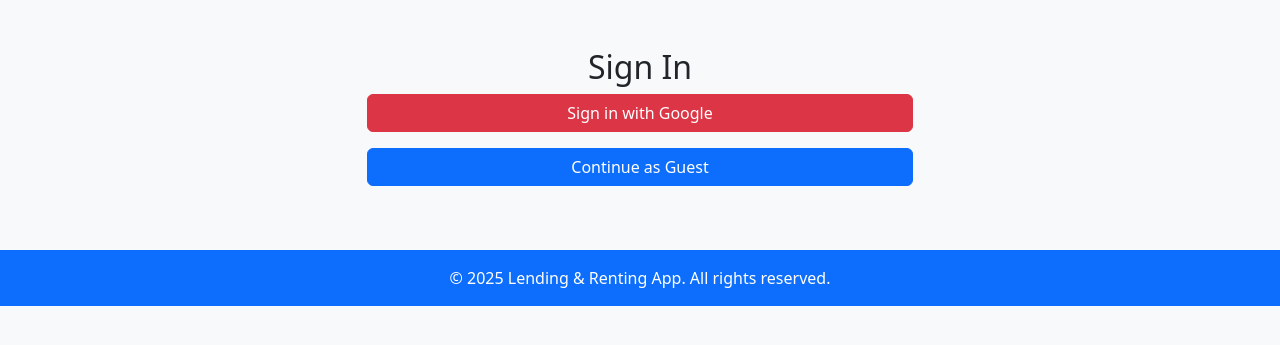
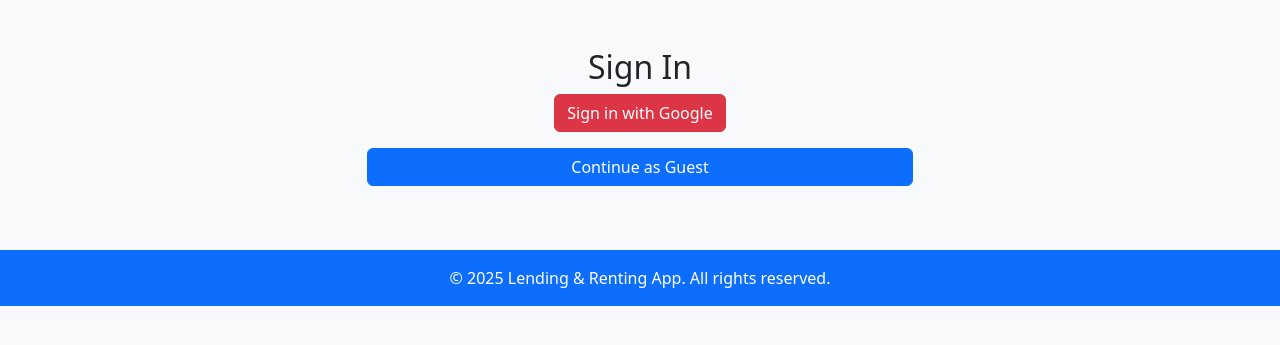
Before and after one commit to shreeja-tangutur/CLArity, a Django app: page /accounts/login/ in a window 1280 px wide. Shown: the part 56-401 px from the top of the page. Run offline with Django 5.2, Linux system fonts and the light colour scheme; some libraries are stand-ins or nearby versions.

Commit message:
update login.html

```diff
--- a/claproject/templates/account/login.html
+++ b/claproject/templates/account/login.html
@@ -24,10 +24,12 @@
         <div class="container mt-5">
             <h2 class="text-center">Sign In</h2>
             <div class="d-flex justify-content-center">
-                <!-- Google Sign-In Button -->
-                <a href="{% url 'google_login' %}" class="btn btn-danger btn-block w-50 mb-3">
-                    <i class="fab fa-google"></i> Sign in with Google
-                </a>
+              <form method="POST" action="{% url 'google_login' %}" class="d-flex justify-content-center w-50 mb-3">
+                {% csrf_token %}
+                <button type="submit" class="btn btn-danger shadow-none">
+                    Sign in with Google
+                </button>
+              </form>
             </div>
             <div class="d-flex justify-content-center">
                 <!-- Anonymous Access Button -->
```
